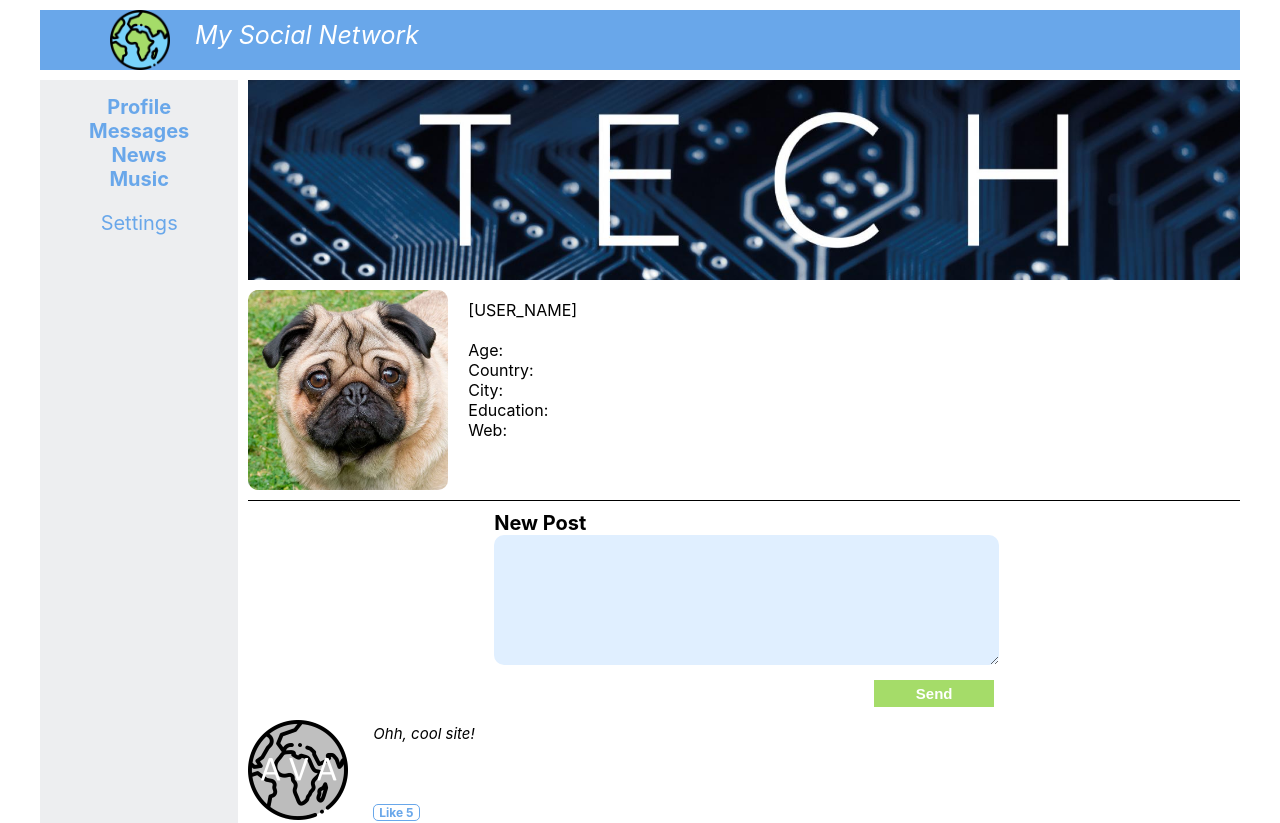
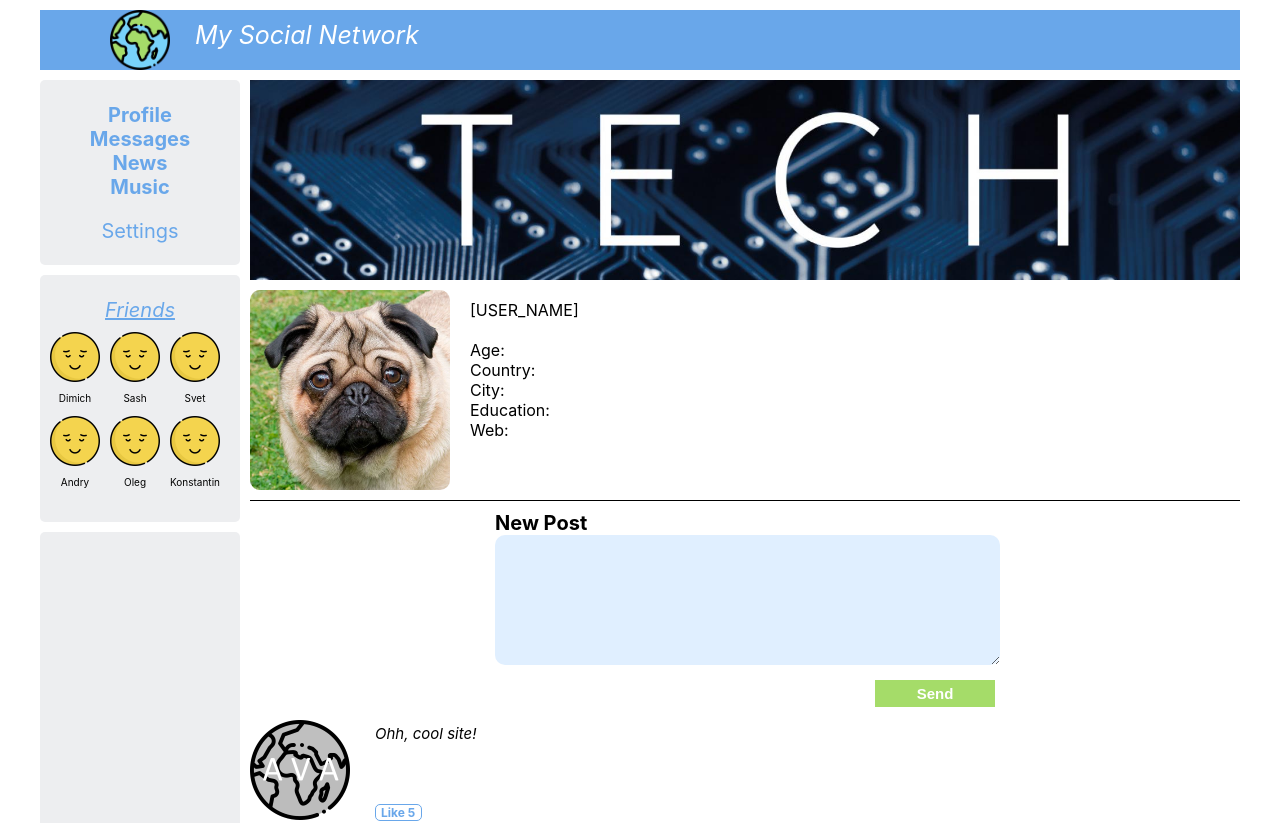
Before and after one commit to deftime/React-IT-K, a React (Create React App) app: page / in a window 1280 px wide. Shown: the top 823 px of the page. Built offline with nearby package versions, Linux system fonts and the light colour scheme.

Commit message:
Ls 29-30 state Friends block+props

```diff
--- a/src/App.css
+++ b/src/App.css
@@ -4,7 +4,7 @@
   "h h"
   "n c";
   grid-template-rows: 60px 1fr;
-  grid-template-columns: 2fr 10fr;
+  grid-template-columns: 200px 1fr;
   grid-gap: 10px;
 
   width: 1200px;
--- a/src/App.js
+++ b/src/App.js
@@ -1,7 +1,7 @@
 import React from 'react';
 import './App.css';
 import Header from './components/Header';
-import Navbar from './components/Navbar';
+import Navbar from './components/Navbar/Navbar';
 import Profile from './components/Profile/Profile';
 import Dialogs from './components/Dialogs/dialogs';
 import {BrowserRouter, Route} from 'react-router-dom';
@@ -12,10 +12,10 @@ function App(props) {
     <div className="App">
       <div className="wrapper">
         <Header />
-        <Navbar />
-          <Route exact path='/' render={ () => <Profile postData={props.data.postData} /> } />
-          <Route path='/profile' render={ () => <Profile postData={props.data.postData} /> } />
-          <Route path='/dialogs' render={ () => <Dialogs dialogData={props.data.dialogData} messageData={props.data.messageData} /> } />
+        <Navbar navData={props.data.navbar} />
+          <Route exact path='/' render={ () => <Profile pageData={props.data.profilePage} /> } />
+          <Route path='/profile' render={ () => <Profile pageData={props.data.profilePage} /> } />
+          <Route path='/dialogs' render={ () => <Dialogs pageData={props.data.messagesPage} /> } />
       </div>
     </div>
     </BrowserRouter>
--- a/src/components/Dialogs/dialogs.jsx
+++ b/src/components/Dialogs/dialogs.jsx
@@ -5,8 +5,8 @@ import Message from './message';
 
 function Dialogs(props) {
 
-  let dialogs = props.dialogData.map( dialog => <DialogItem name={dialog.name} id={dialog.id} />);
-  let messages = props.messageData.map ( message => <Message text={message.text} id={message.id} line={message.line} />);
+  let dialogs = props.pageData.dialogData.map( dialog => <DialogItem name={dialog.name} id={dialog.id} />);
+  let messages = props.pageData.messageData.map ( message => <Message text={message.text} id={message.id} line={message.line} />);
 
   return (
     <div className={cls.main}>
--- /dev/null
+++ b/src/components/Navbar/Friends/Friends.jsx
@@ -0,0 +1,19 @@
+import React from 'react';
+import cls from '../../../css/navbar.module.css';
+import Friend from './friendItem';
+
+function Friends(props) {
+
+  let friendList = props.list.friendList.map( item => <Friend id={item.id} name={item.name} /> );
+
+  return (
+    <div className={cls.navBlock}>
+      <span>Friends</span>
+      <div className={cls.friendsList}>
+        {friendList}
+      </div>
+    </div>
+  )
+}
+
+export default Friends;
--- /dev/null
+++ b/src/components/Navbar/Friends/friendItem.jsx
@@ -0,0 +1,14 @@
+import React from 'react';
+import cls from '../../../css/navbar.module.css';
+import ava from '../../../images/friend.png';
+
+function FriendItem(props) {
+  return (
+    <div class={cls.friend}>
+      <img src={ava} alt="ava" />
+      <span>{props.name}</span>
+    </div>
+  )
+}
+
+export default FriendItem;
--- /dev/null
+++ b/src/components/Navbar/Navbar.jsx
@@ -0,0 +1,16 @@
+import React from 'react';
+import cls from '../../css/navbar.module.css';
+import Menu from './menu';
+import Friends from './Friends/Friends';
+
+function Navbar(props) {
+  return (
+    <aside>
+      <Menu />
+      <Friends list={props.navData} />
+      <div className={cls.navBlock}></div>
+    </aside>
+  );
+}
+
+export default Navbar;
--- a/src/components/Navbar.jsx
+++ b/src/components/Navbar/menu.jsx
@@ -1,17 +1,17 @@
 import React from 'react';
-import cls from '../css/navbar.module.css';
+import cls from '../../css/navbar.module.css';
 import {NavLink} from 'react-router-dom';
 
-function Navbar() {
+function Menu(props) {
   return (
-    <aside>
+    <div className={cls.navBlock}>
       <NavLink to="/profile" activeClassName={cls.active}>Profile</NavLink>
       <NavLink to="/dialogs" activeClassName={cls.active}>Messages</NavLink>
       <a href="/">News</a>
       <a href="/">Music</a>
       <a href="/">Settings</a>
-    </aside>
-  );
+    </div>
+  )
 }
 
-export default Navbar;
+export default Menu;
--- a/src/components/Profile/Profile.jsx
+++ b/src/components/Profile/Profile.jsx
@@ -8,7 +8,7 @@ function Profile(props) {
     <div className={cls.main}>
       <ProfileInfo />
       <div className={`${cls.myPosts} ${cls.mainRow}`}>
-      <MyPosts data={props.postData} />
+      <MyPosts data={props.pageData.postData} />
       </div>
     </div>
   );
--- a/src/css/navbar.module.css
+++ b/src/css/navbar.module.css
@@ -1,7 +1,7 @@
 aside {
   grid-area: n;
-  background-color: #edeef0;
-  padding: 15px 0;
+  display: flex;
+  flex-direction: column;
 }
 
 aside a {
@@ -21,3 +21,42 @@ aside a:last-child {
 aside a.active {
   text-decoration: underline;
 }
+
+.navBlock {
+  background-color: #edeef0;
+  padding: 22.5px 0;
+  border-radius: 5px;
+  margin-bottom: 10px;
+  text-align: center;
+}
+
+.navBlock > span {
+  color: #69A7EA;
+  font-style: italic;
+  font-size: 20px;
+  text-decoration: underline;
+}
+
+.navBlock .friendsList {
+  display: flex;
+  flex-wrap: wrap;
+  padding: 5px;
+}
+
+.navBlock .friendsList .friend {
+  text-align: center;
+  padding: 5px;
+  width: 50px;
+}
+
+.navBlock .friendsList img {
+  width: 100%;
+}
+
+.navBlock .friendsList span {
+  font-size: 10px;
+}
+
+.navBlock:last-child {
+  flex-grow: 1;
+}
--- a/src/index.js
+++ b/src/index.js
@@ -3,25 +3,7 @@ import ReactDOM from 'react-dom';
 import './index.css';
 import App from './App';
 import * as serviceWorker from './serviceWorker';
-
-let data = {
-  dialogData: [
-    {id: 1, name: 'Dimich'},
-    {id: 2, name: 'Andrey'},
-    {id: 3, name: 'Sasha'},
-    {id: 4, name: 'Svetlana'},
-    {id: 5, name: 'Oleg'}
-  ],
-  messageData: [
-    {id: 1, text: 'Message, that come to me!', line: 'msgFrom'},
-    {id: 2, text: 'And my answer to it!', line: 'msgTo'}
-  ],
-  postData: [
-    {id: 1, message: 'Ohh, cool site!', likes: 5 },
-    {id: 2, message: 'Testing post! Send this to your wall!', likes: 0 },
-    {id: 3, message: 'What are you going to do with your social network??', likes: 2 }
-  ]
-}
+import data from './redux/state';
 
 ReactDOM.render(
     <App data={data}/>,
--- /dev/null
+++ b/src/redux/state.js
@@ -0,0 +1,34 @@
+let data = {
+  profilePage: {
+    postData: [
+      {id: 1, message: 'Ohh, cool site!', likes: 5 },
+      {id: 2, message: 'Testing post! Send this to your wall!', likes: 0 },
+      {id: 3, message: 'What are you going to do with your social network??', likes: 2 }
+    ]
+  },
+  messagesPage: {
+    dialogData: [
+      {id: 1, name: 'Dimich'},
+      {id: 2, name: 'Andrey'},
+      {id: 3, name: 'Sasha'},
+      {id: 4, name: 'Svetlana'},
+      {id: 5, name: 'Oleg'}
+    ],
+    messageData: [
+      {id: 1, text: 'Message, that come to me!', line: 'msgFrom'},
+      {id: 2, text: 'And my answer to it!', line: 'msgTo'}
+    ]
+  },
+  navbar: {
+    friendList: [
+      {id: 1, name: 'Dimich' },
+      {id: 2, name: 'Sash'},
+      {id: 3, name: 'Svet'},
+      {id: 4, name: 'Andry'},
+      {id: 5, name: 'Oleg'},
+      {id: 6, name: 'Konstantin'}
+    ]
+  }
+}
+
+export default data;
```
Also changed, not shown: src/images/friend.png (added).
